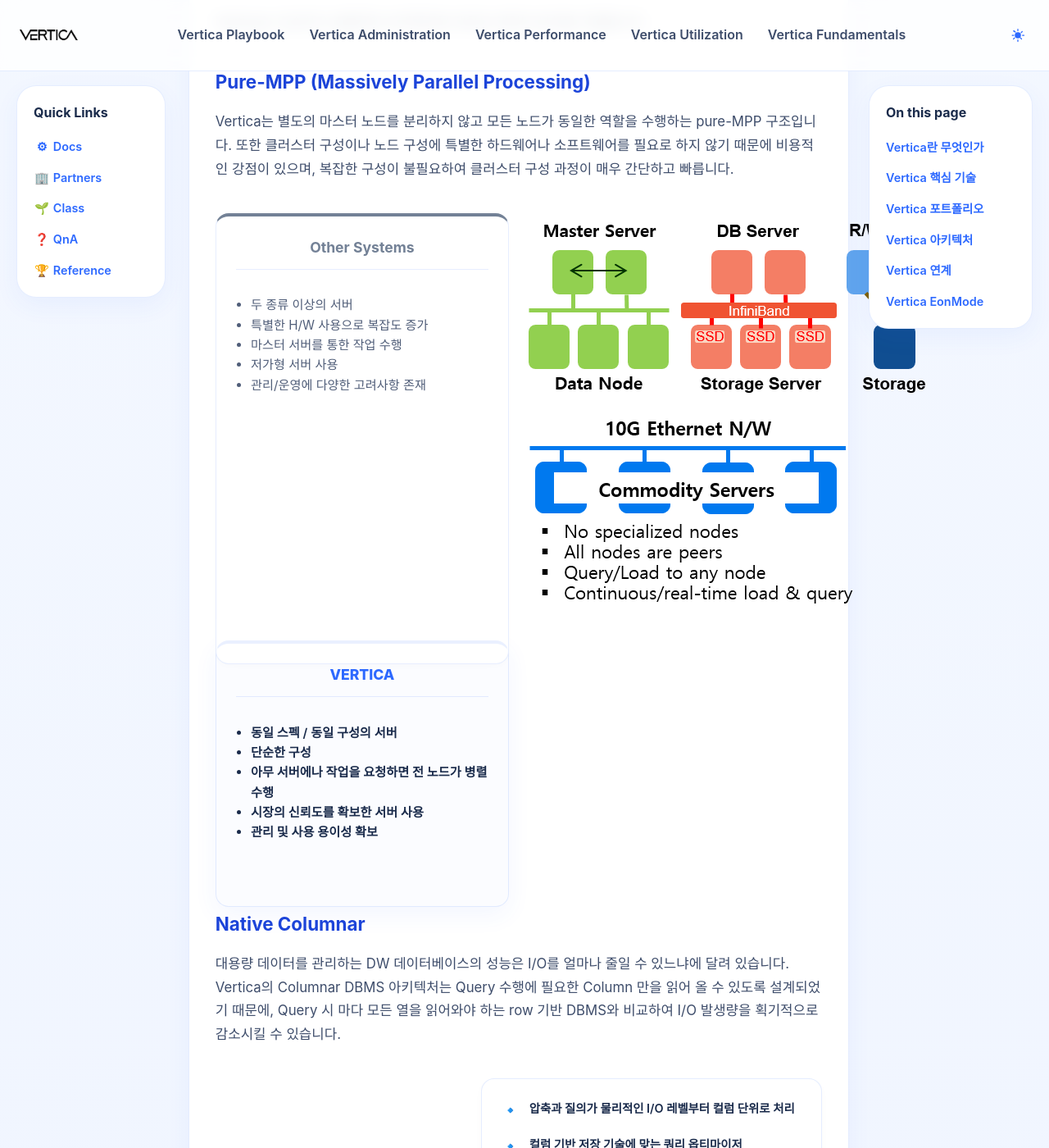
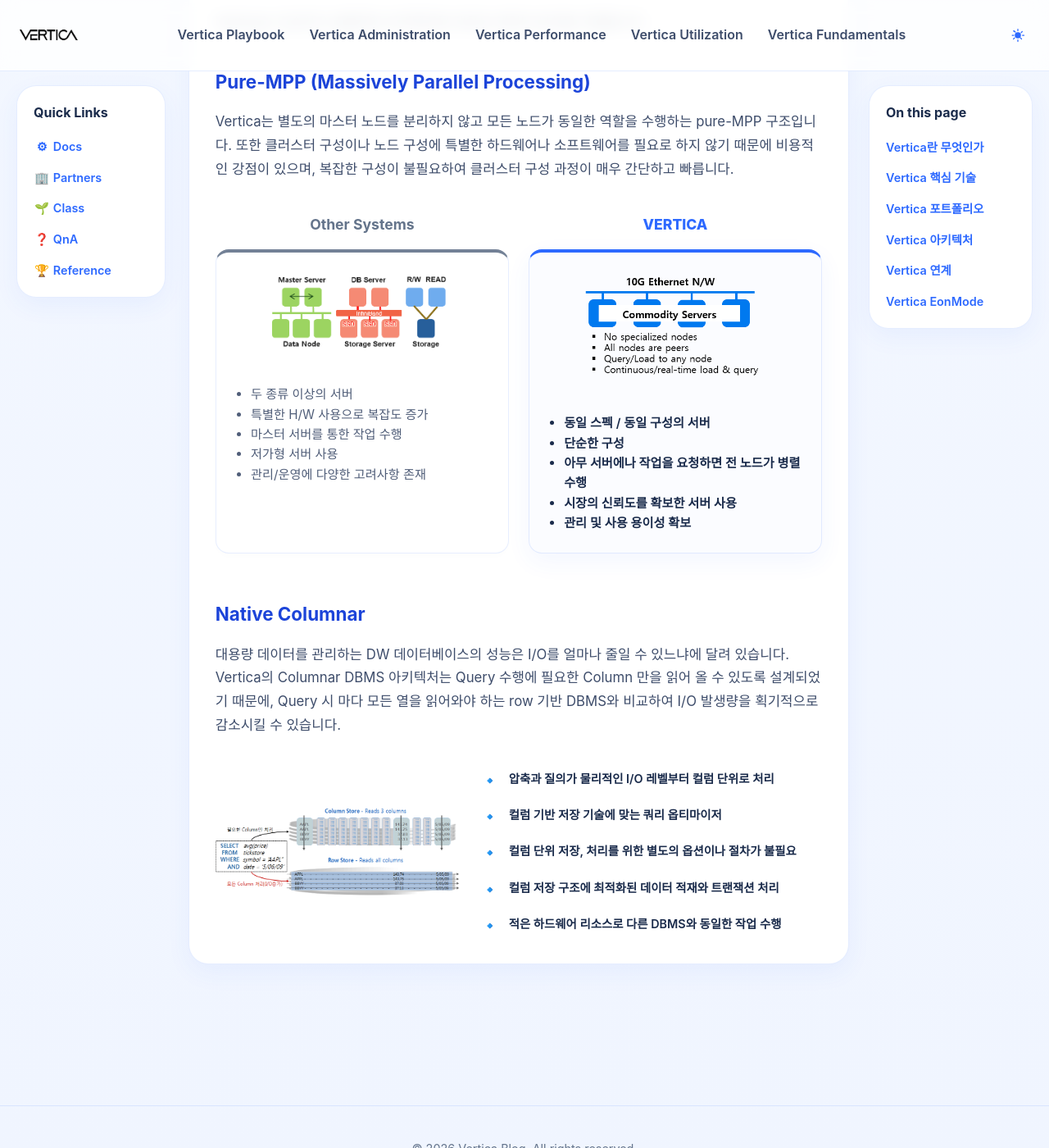
Before and after one commit to JIN0326/vertica_blog, a Jekyll site: the page built from 01playbook.md, in a window 1280 px wide and 1400 px high, scrolled down 3288 px. Shown: the whole window at 82% size. Built offline with Jekyll 4.4.1, drawn with Linux system fonts in a browser that asks for light colours.

Commit message:
Update blog content and styling

```diff
--- a/01playbook.md
+++ b/01playbook.md
@@ -199,34 +199,31 @@
     </p>
 
     <div class="comparison-grid">
-      <div class="card card--other">
-        <h4 class="card__header">
-          Other Systems
-        </h4>
-        <ul>
-          <li>두 종류 이상의 서버</li>
-          <li>특별한 H/W 사용으로 복잡도 증가</li>
-          <li>마스터 서버를 통한 작업 수행</li>
-          <li>저가형 서버 사용</li>
-          <li>관리/운영에 다양한 고려사항 존재</li>
-        </ul>
+      <div class="comparison-column">
+        <h4 class="comparison-column__title">Other Systems</h4>
+        <div class="card card--other">
+          <img src="{{ '/assets/images/architecture1.png' | relative_url }}" alt="아키텍처 비교: Other Systems">
+          <ul>
+            <li>두 종류 이상의 서버</li>
+            <li>특별한 H/W 사용으로 복잡도 증가</li>
+            <li>마스터 서버를 통한 작업 수행</li>
+            <li>저가형 서버 사용</li>
+            <li>관리/운영에 다양한 고려사항 존재</li>
+          </ul>
+        </div>
       </div>
-      <div class="architecture-comparison-image">
-        <img src="{{ '/assets/images/architecture1.png' | relative_url }}" alt="아키텍처 비교: Other Systems">
-        <img src="{{ '/assets/images/architecture2.png' | relative_url }}" alt="아키텍처 비교: Vertica">
-      </div>
-
-      <div class="card card--vertica">
-        <h4 class="card__header">
-          VERTICA
-        </h4>
-        <ul>
-          <li>동일 스펙 / 동일 구성의 서버</li>
-          <li>단순한 구성</li>
-          <li>아무 서버에나 작업을 요청하면 전 노드가 병렬 수행</li>
-          <li>시장의 신뢰도를 확보한 서버 사용</li>
-          <li>관리 및 사용 용이성 확보</li>
-        </ul>
+      <div class="comparison-column">
+        <h4 class="comparison-column__title comparison-column__title--vertica">VERTICA</h4>
+        <div class="card card--vertica">
+          <img src="{{ '/assets/images/architecture2.png' | relative_url }}" alt="아키텍처 비교: Vertica">
+          <ul>
+            <li>동일 스펙 / 동일 구성의 서버</li>
+            <li>단순한 구성</li>
+            <li>아무 서버에나 작업을 요청하면 전 노드가 병렬 수행</li>
+            <li>시장의 신뢰도를 확보한 서버 사용</li>
+            <li>관리 및 사용 용이성 확보</li>
+          </ul>
+        </div>
       </div>
     </div>
   </div>
@@ -245,15 +242,13 @@
       <div class="columnar-image">
         <img src="{{ '/assets/images/architecture3.png' | relative_url }}" alt="Native Columnar Architecture">
       </div>
-      <div class="card">
-        <ul class="feature-list">
-          <li><span class="feature-list__icon">🔹</span> <span>압축과 질의가 물리적인 I/O 레벨부터 컬럼 단위로 처리</span></li>
-          <li><span class="feature-list__icon">🔹</span> <span>컬럼 기반 저장 기술에 맞는 쿼리 옵티마이저</span></li>
-          <li><span class="feature-list__icon">🔹</span> <span>컬럼 단위 저장, 처리를 위한 별도의 옵션이나 절차가 불필요</span></li>
-          <li><span class="feature-list__icon">🔹</span> <span>컬럼 저장 구조에 최적화된 데이터 적재와 트랜잭션 처리</span></li>
-          <li><span class="feature-list__icon">🔹</span> <span>적은 하드웨어 리소스로 다른 DBMS와 동일한 작업 수행</span></li>
-        </ul>
-      </div>
+      <ul class="feature-list">
+        <li><span class="feature-list__icon">🔹</span> <span>압축과 질의가 물리적인 I/O 레벨부터 컬럼 단위로 처리</span></li>
+        <li><span class="feature-list__icon">🔹</span> <span>컬럼 기반 저장 기술에 맞는 쿼리 옵티마이저</span></li>
+        <li><span class="feature-list__icon">🔹</span> <span>컬럼 단위 저장, 처리를 위한 별도의 옵션이나 절차가 불필요</span></li>
+        <li><span class="feature-list__icon">🔹</span> <span>컬럼 저장 구조에 최적화된 데이터 적재와 트랜잭션 처리</span></li>
+        <li><span class="feature-list__icon">🔹</span> <span>적은 하드웨어 리소스로 다른 DBMS와 동일한 작업 수행</span></li>
+      </ul>
     </div>
   </div>
 </div>
--- a/assets/css/style.css
+++ b/assets/css/style.css
@@ -784,6 +784,19 @@
   align-items: stretch;
 }
 
+.comparison-column {
+  display: flex;
+  flex-direction: column;
+}
+
+.comparison-column__title {
+  text-align: center;
+  font-size: 1.1rem;
+  margin: 0 0 1rem 0;
+  color: var(--muted);
+  font-weight: 700;
+}
+
 .comparison-grid .card {
   display: flex;
   flex-direction: column;
@@ -803,22 +816,9 @@
   }
 }
 
-.comparison-grid .card__header {
-  text-align: center;
-  margin-top: 0;
-  padding-bottom: 12px;
-  border-bottom: 1px solid var(--border-color);
-  font-size: 1.1rem;
-  margin-bottom: 1rem;
-}
-
 .comparison-grid .card--other {
   border-top: 4px solid var(--muted);
   opacity: 0.9;
-}
-
-.comparison-grid .card--other .card__header {
-  color: var(--muted);
 }
 
 .comparison-grid .card--vertica {
@@ -827,7 +827,7 @@
   background-color: rgba(45, 105, 255, 0.02);
 }
 
-.comparison-grid .card--vertica .card__header {
+.comparison-column__title--vertica {
   color: var(--accent);
   font-weight: 800;
 }
```
